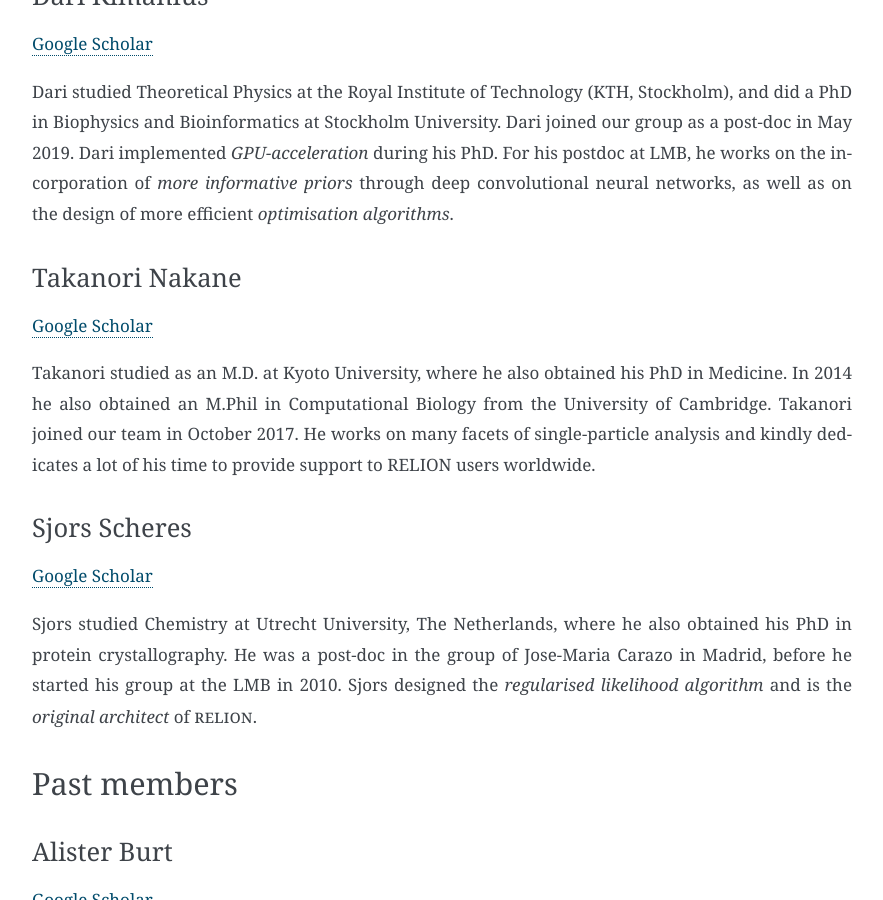
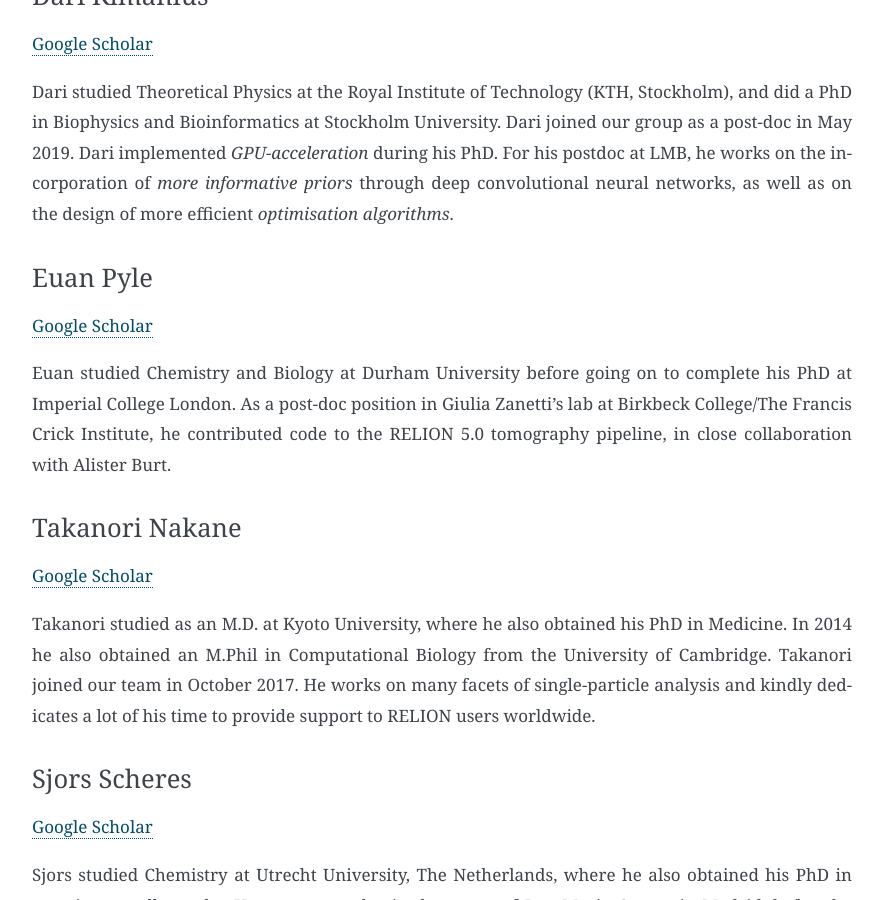
Before and after one commit to 3dem/relion-documents, a Sphinx documentation site: the page built from source/Team.rst, in a window 1280 px wide and 900 px high, scrolled down 730 px. Shown: the whole window, without its empty margins (308-1191 px from the left). Built offline with Sphinx 7.4.7, drawn with Linux system fonts in a browser that asks for light colours.

Commit message:
added Euan to Team

```diff
--- a/source/Team.rst
+++ b/source/Team.rst
@@ -6,6 +6,7 @@ Below are the past and present members of the |RELION| team in alphabetical orde
 
 Current members
 ---------------
+
 
 
 Kiarash Jamali
@@ -35,6 +36,13 @@ Dari joined our group as a post-doc in May 2019.
 Dari implemented *GPU-acceleration* during his PhD.
 For his postdoc at LMB, he works on the incorporation of *more informative priors* through deep convolutional neural networks, as well as on the design of more efficient *optimisation algorithms*.
 
+
+Euan Pyle
+^^^^^^^^^
+
+`Google Scholar <https://scholar.google.com/citations?user=bkRQ0BQAAAAJ>`__
+
+Euan studied Chemistry and Biology at Durham University before going on to complete his PhD at Imperial College London. As a post-doc position in Giulia Zanetti's lab at Birkbeck College/The Francis Crick Institute, he contributed code to the RELION 5.0 tomography pipeline, in close collaboration with Alister Burt.
 
 Takanori Nakane
 ^^^^^^^^^^^^^^^
```
